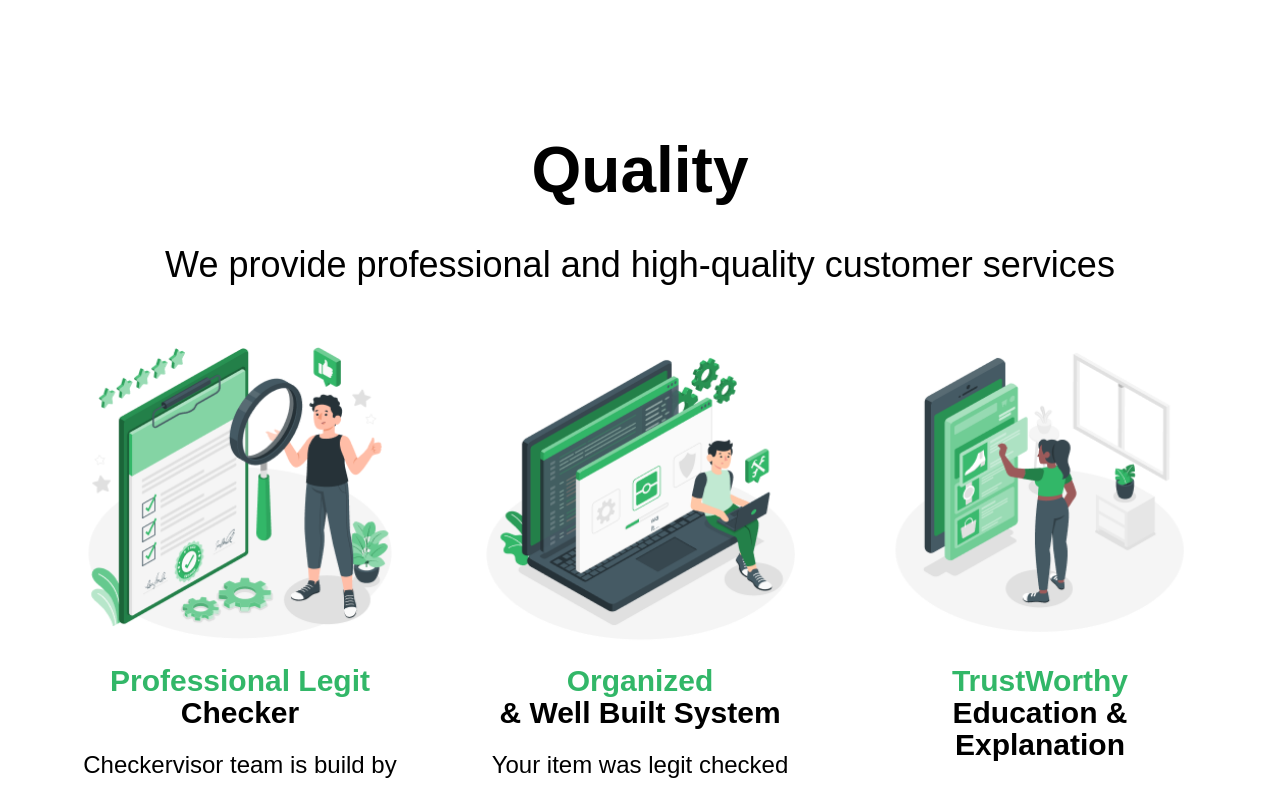
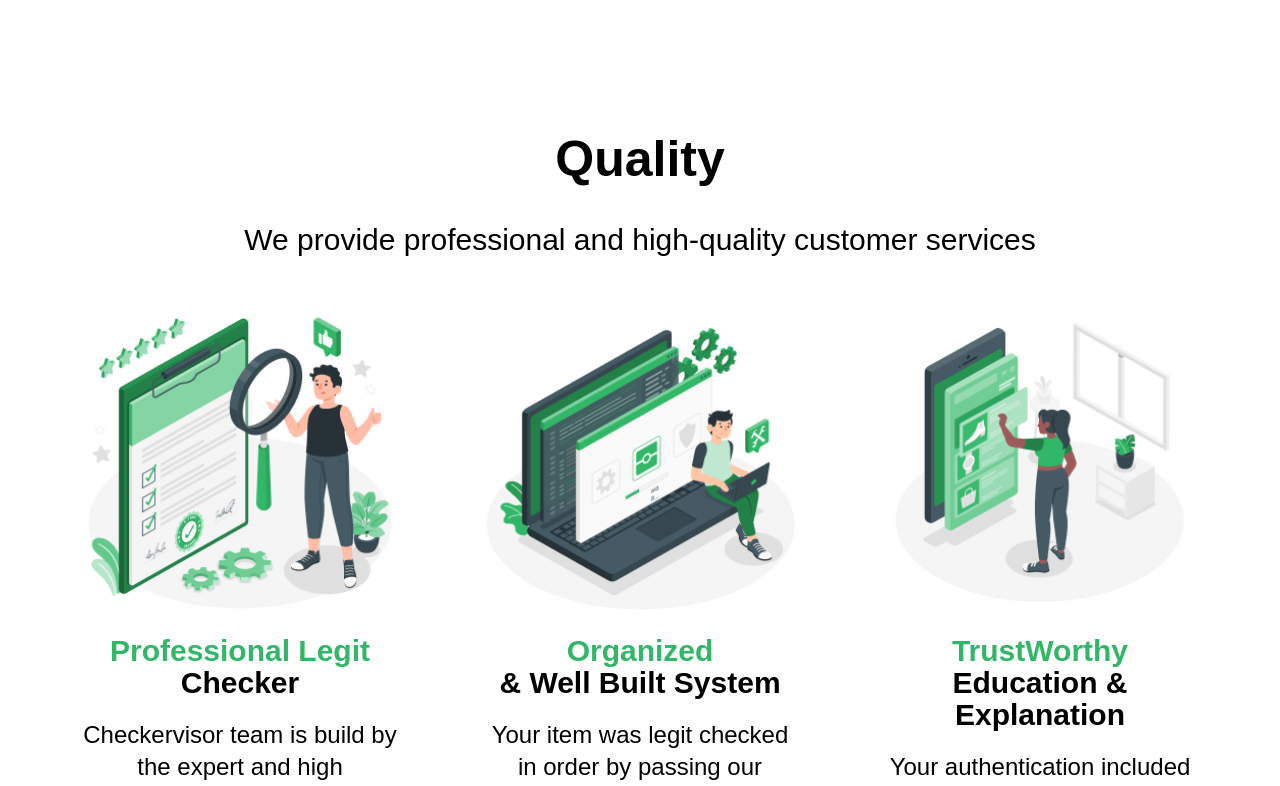
Before and after one commit to Checkervisor/web, a Next.js app: page / in a window 1280 px wide. Shown: the part 940-1726 px from the top of the page. Built offline with nearby package versions, Linux system fonts and the light colour scheme.

Commit message:
fix(styling): fix font size for title and subtitle text

```diff
--- a/src/styles/reusable.css
+++ b/src/styles/reusable.css
@@ -1,10 +1,10 @@
 /* reusable style */
 
 .title-text {
-  @apply text-6xl font-bold;
+  @apply text-5.5xl font-bold;
 }
 .subtitle-text {
-  @apply text-4xl font-thin;
+  @apply text-3xl font-normal;
 }
 
 /* section 1 */
--- a/tailwind.config.js
+++ b/tailwind.config.js
@@ -185,6 +185,7 @@
       '3xl': '1.875rem', // 30px
       '4xl': '2.25rem', // 36px
       '5xl': '3rem', // 48px
+      '5.5xl': '3.125rem', // 50px
       '6xl': '4rem', // 64px
       '7xl': '5rem', // 80px
     },
```
